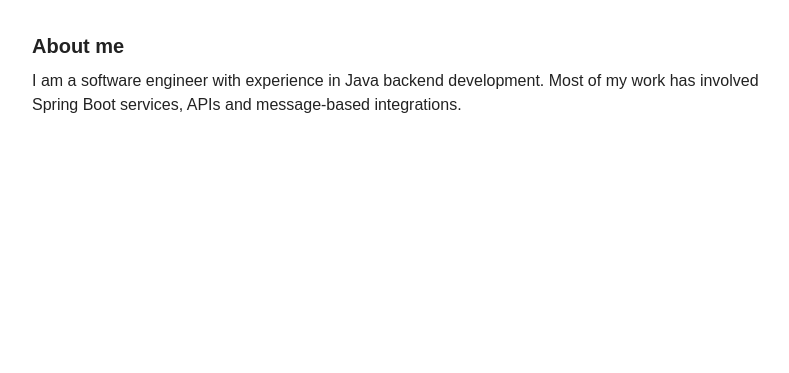
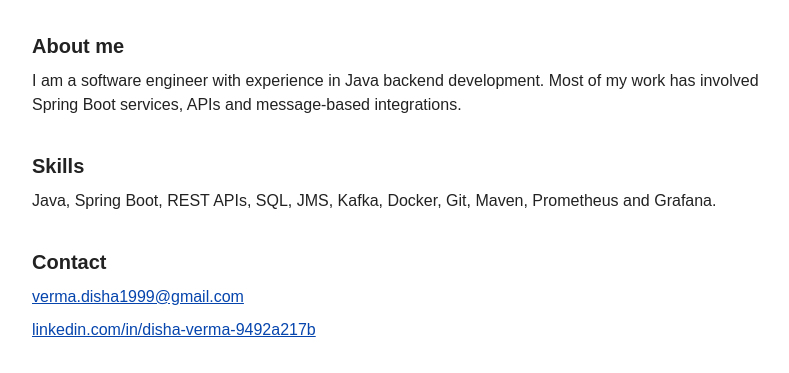
Before and after one commit to diishaverma/diishaverma.github.io, a plain HTML site: page index.html in a window 1280 px wide. Shown: the part 147-520 px from the top of the page, without its empty margins (228-1017 px from the left). Drawn offline with Linux system fonts and the light colour scheme.

Commit message:
added the skills and contact sections

```diff
--- a/index.html
+++ b/index.html
@@ -17,6 +17,17 @@
         <h2>About me</h2>
         <p>I am a software engineer with experience in Java backend development. Most of my work has involved Spring Boot services, APIs and message-based integrations.</p>
       </section>
+
+      <section>
+        <h2>Skills</h2>
+        <p>Java, Spring Boot, REST APIs, SQL, JMS, Kafka, Docker, Git, Maven, Prometheus and Grafana.</p>
+      </section>
+
+      <section class="contact">
+        <h2>Contact</h2>
+        <p><a href="mailto:verma.disha1999@gmail.com">verma.disha1999@gmail.com</a></p>
+        <p><a href="https://www.linkedin.com/in/disha-verma-9492a217b">linkedin.com/in/disha-verma-9492a217b</a></p>
+      </section>
     </main>
   </body>
 </html>
```
